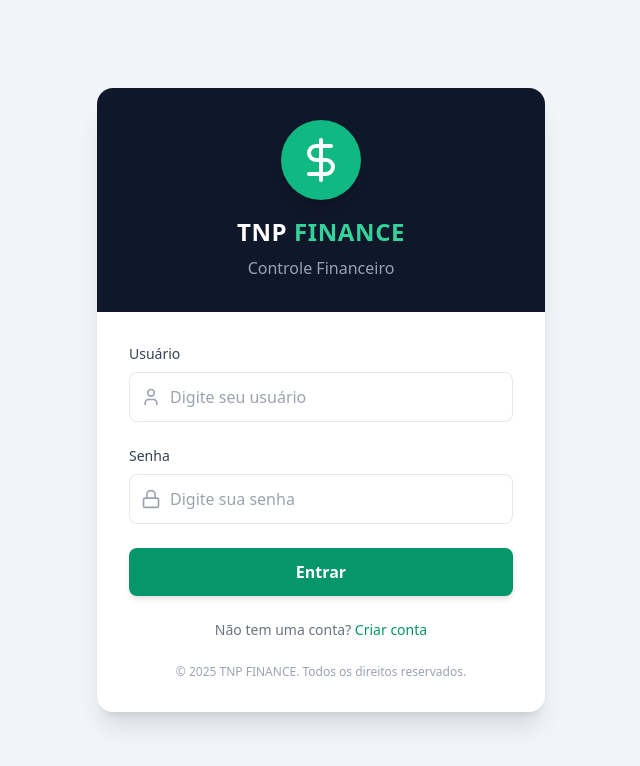
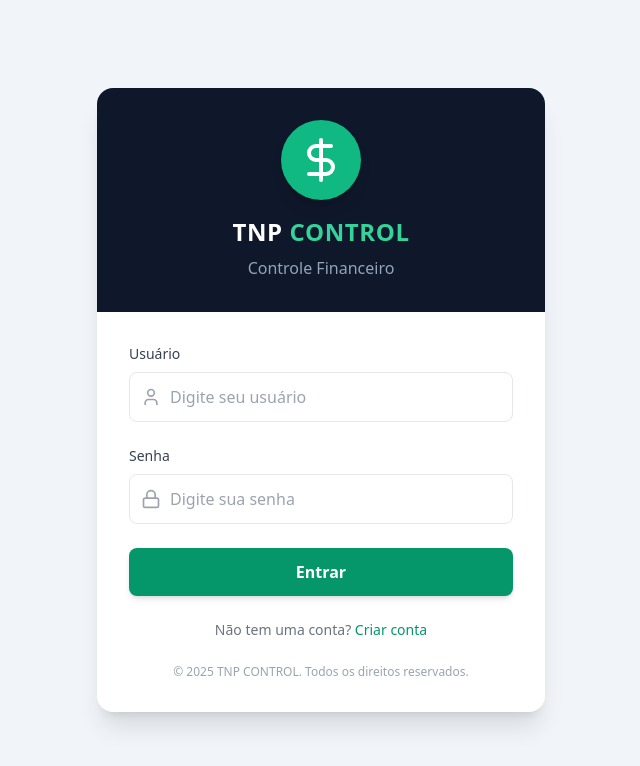
Before and after one commit to PauloMartins337/tnp-finance, a React (Vite) app: page /#/login in a window 1280 px wide. Shown: the top 766 px of the page, without its empty margins (319-959 px from the left). Built offline with nearby package versions, Linux system fonts and the light colour scheme; no server answers.

Commit message:
Rebrand: Change app name to TNP CONTROL

```diff
--- a/components/Layout.tsx
+++ b/components/Layout.tsx
@@ -29,7 +29,7 @@ const Layout: React.FC<LayoutProps> = ({ children }) => {
         <div className="p-6 border-b border-slate-800">
           <div className="flex items-center gap-2">
             <LayoutDashboard className="text-emerald-400" size={28} />
-            <h1 className="text-xl font-bold tracking-wide">TNP <span className="text-emerald-400">FINANCE</span></h1>
+            <h1 className="text-xl font-bold tracking-wide">TNP <span className="text-emerald-400">CONTROL</span></h1>
           </div>
         </div>
 
--- a/index.html
+++ b/index.html
@@ -3,7 +3,7 @@
   <head>
     <meta charset="UTF-8" />
     <meta name="viewport" content="width=device-width, initial-scale=1.0" />
-    <title>TNP FINANCE</title>
+    <title>TNP CONTROL</title>
     <script src="https://cdn.tailwindcss.com"></script>
 </head>
   <body>
--- a/pages/Login.tsx
+++ b/pages/Login.tsx
@@ -32,7 +32,7 @@ const Login: React.FC = () => {
           <div className="inline-flex items-center justify-center w-20 h-20 bg-emerald-500 rounded-full mb-4 shadow-lg">
             <DollarSign size={48} className="text-white" />
           </div>
-          <h1 className="text-2xl font-bold text-white tracking-wide">TNP <span className="text-emerald-400">FINANCE</span></h1>
+          <h1 className="text-2xl font-bold text-white tracking-wide">TNP <span className="text-emerald-400">CONTROL</span></h1>
           <p className="text-slate-400 mt-2">Controle Financeiro</p>
         </div>
 
@@ -90,7 +90,7 @@ const Login: React.FC = () => {
           </div>
 
           <div className="mt-6 text-center text-xs text-gray-400">
-            &copy; 2025 TNP FINANCE. Todos os direitos reservados.
+            &copy; 2025 TNP CONTROL. Todos os direitos reservados.
           </div>
         </div>
       </div>
--- a/pages/Register.tsx
+++ b/pages/Register.tsx
@@ -52,7 +52,7 @@ const Register: React.FC = () => {
             <UserPlus size={40} className="text-white" />
           </div>
           <h1 className="text-2xl font-bold text-white tracking-wide">Criar Conta</h1>
-          <p className="text-slate-400 mt-2">Junte-se ao TNP FINANCE</p>
+          <p className="text-slate-400 mt-2">Junte-se ao TNP CONTROL</p>
         </div>
 
         <div className="p-8">
```
Also changed, not shown: 1 other file (tests, documents, lock files or other folders).
